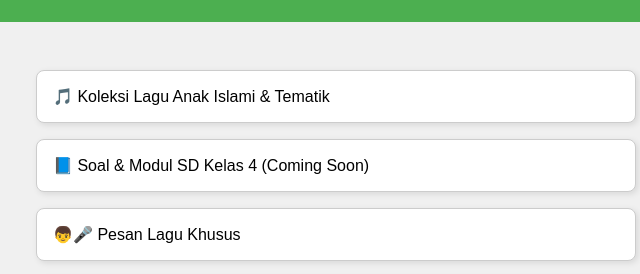
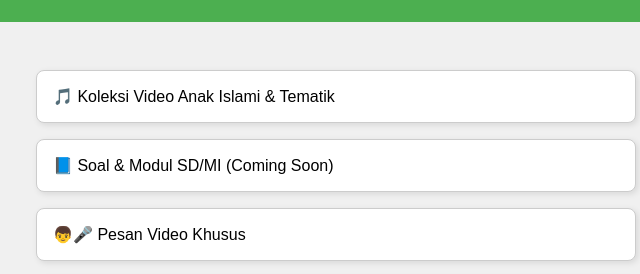
Before and after one commit to Siharga-AIC/Siharga-AIC.github.io, a plain HTML site: page index.html in a window 1280 px wide. Shown: the part 327-601 px from the top of the page, 304-944 px from the left. Drawn offline with Linux system fonts and the light colour scheme.

Commit message:
Update index.html

```diff
--- a/index.html
+++ b/index.html
@@ -70,9 +70,9 @@
     <p>Lagu, Soal, dan Kreasi Edukatif - by Rian Siharga</p>
   </div>
   <div class="container">
-    <a href="#" class="link-button">🎵 Koleksi Lagu Anak Islami & Tematik</a>
-    <a href="#" class="link-button">📘 Soal & Modul SD Kelas 4 (Coming Soon)</a>
-    <a href="#" class="link-button">👦🎤 Pesan Lagu Khusus</a>
+    <a href="#" class="link-button">🎵 Koleksi Video Anak Islami & Tematik</a>
+    <a href="#" class="link-button">📘 Soal & Modul SD/MI (Coming Soon)</a>
+    <a href="#" class="link-button">👦🎤 Pesan Video Khusus</a>
     <a href="#" class="link-button">🎓 Mentoring Kreatif</a>
     <a href="#" class="link-button">📦 Produk PesantrenPreneur (Segera Hadir)</a>
     <div class="qr-container">
```
